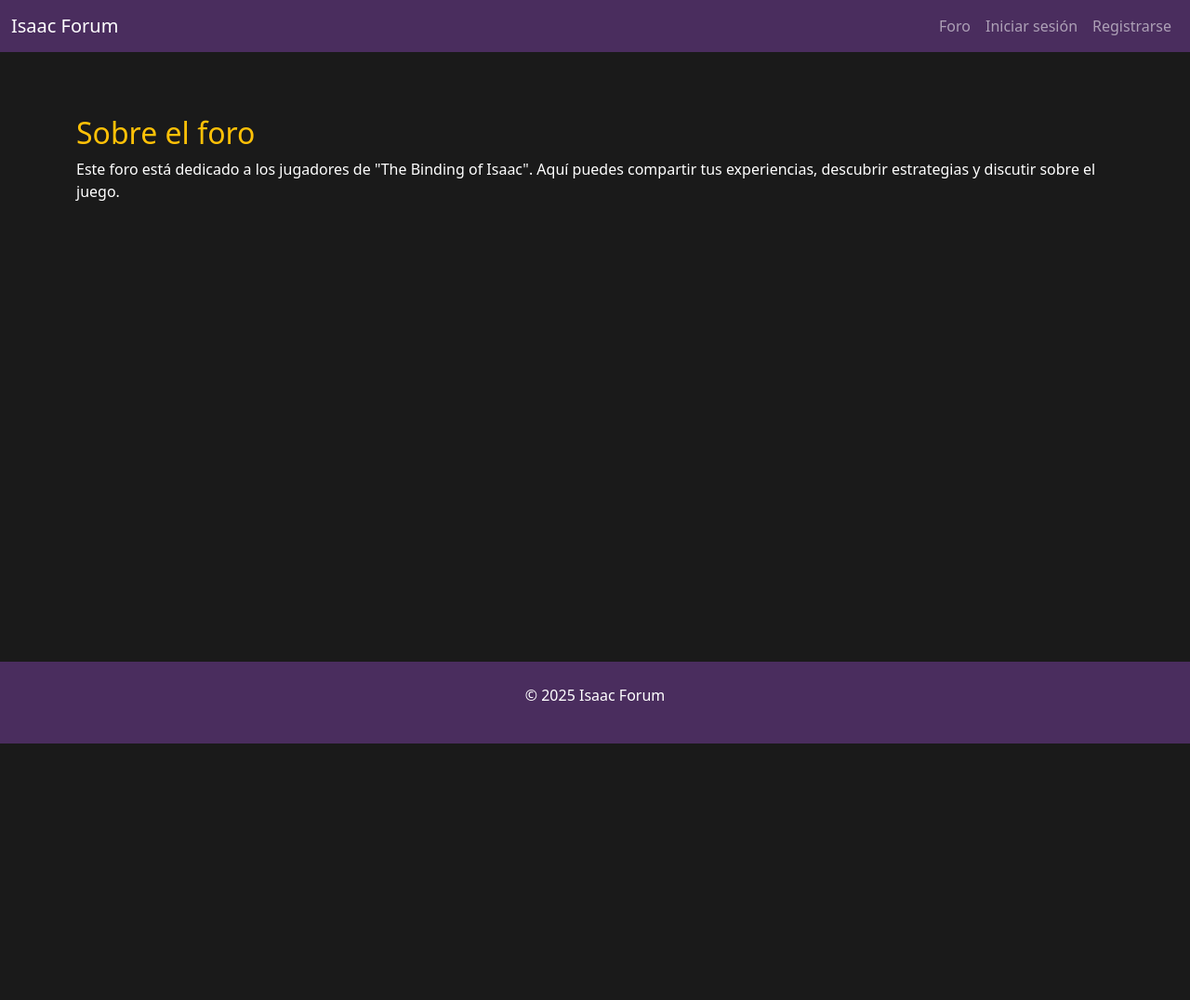
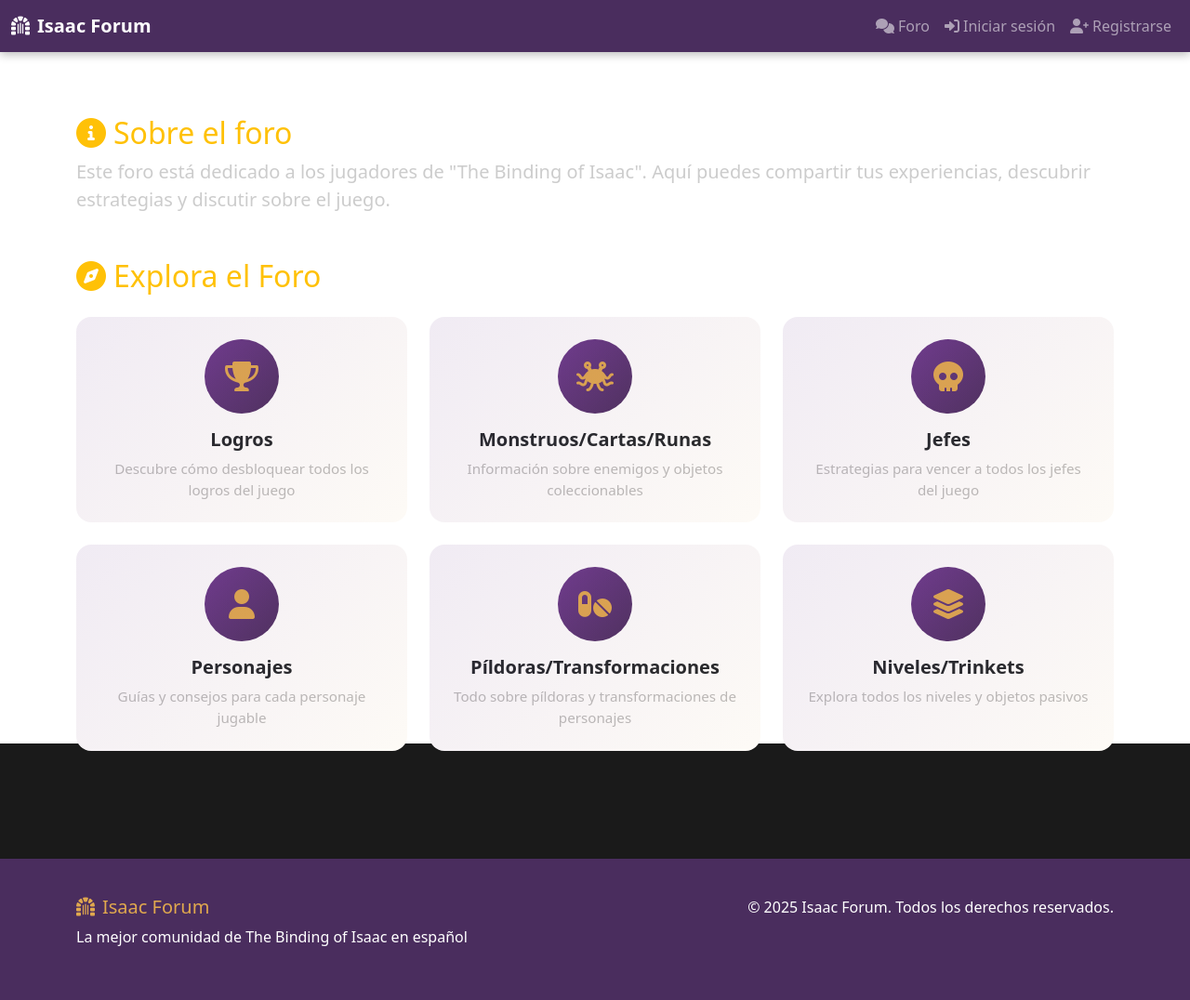
Before and after one commit to ferny2000/IsaacForum, a PHP site: page / in a window 1280 px wide. Shown: the whole page at 93% size. Before the commit the page ends 800 px from the top, so only its background shows below. Run offline with PHP 8.4, Linux system fonts and the light colour scheme.

Commit message:
Acrualización
Se le dio una mejora al diseño de la pagina

```diff
--- a/CSS/styles.css
+++ b/CSS/styles.css
@@ -3,49 +3,140 @@
     --primary-color: #6e3a8e;
     --secondary-color: #4a2d5e;
     --accent-color: #e0a84e;
-    --background: #1a1a1a; /* Color de fondo principal */
+    --background: #1a1a1a;
     --text-color: #f0f0f0;
     --card-bg: #2d2d2d;
+    --card-hover: #3a3a3a;
 }
 
-/* Aplica el fondo a toda la página */
+/* Estilos generales */
 html, body {
     height: 100%;
-    background-color: var(--background) !important; /* Fuerza el color */
+    background-color: var(--background);
     margin: 0;
     padding: 0;
+    color: var(--text-color);
 }
 
 body {
     font-family: 'Segoe UI', Tahoma, Geneva, Verdana, sans-serif;
-    color: var(--text-color);
     display: flex;
     flex-direction: column;
     min-height: 100vh;
 }
 
-/* Contenedor principal */
+/* Navbar */
+.navbar {
+    box-shadow: 0 2px 10px rgba(0, 0, 0, 0.3);
+}
+
+.navbar-brand {
+    font-weight: 600;
+    font-size: 1.4rem;
+}
+
+/* Contenido principal */
 .container {
     flex: 1;
     padding: 20px 0;
 }
 
-/* Formularios y tarjetas */
-.bg-dark {
-    background-color: var(--card-bg) !important; /* Asegura consistencia */
-    border-radius: 8px;
-    padding: 20px;
+.lead {
+    color: #ccc;
+}
+
+/* Tarjetas de sección */
+.section-card {
+    background-color: var(--card-bg);
+    transition: all 0.3s ease;
+    overflow: hidden;
+    position: relative;
+}
+
+.section-card::before {
+    content: '';
+    position: absolute;
+    top: 0;
+    left: 0;
+    width: 100%;
+    height: 100%;
+    background: linear-gradient(135deg, rgba(110, 58, 142, 0.1) 0%, rgba(224, 168, 78, 0.05) 100%);
+    z-index: 1;
+}
+
+.section-card:hover {
+    background-color: var(--card-hover);
+    transform: translateY(-5px);
+    box-shadow: 0 10px 20px rgba(0, 0, 0, 0.3);
+}
+
+.icon-wrapper {
+    width: 80px;
+    height: 80px;
+    margin: 0 auto;
+    background: linear-gradient(135deg, var(--primary-color) 0%, var(--secondary-color) 100%);
+    border-radius: 50%;
+    display: flex;
+    align-items: center;
+    justify-content: center;
+    font-size: 2rem;
+    color: var(--accent-color);
+}
+
+.card-title {
+    font-weight: 600;
+    margin-bottom: 1rem;
+}
+
+.card-text {
+    color: #bbb;
+    font-size: 0.95rem;
+}
+
+/* Textos y acentos */
+.text-accent {
+    color: var(--accent-color);
+}
+
+.text-warning {
+    color: var(--accent-color) !important;
+}
+
+/* Bordes redondeados */
+.rounded-4 {
+    border-radius: 16px !important;
 }
 
 /* Footer */
 footer {
-    background-color: var(--secondary-color) !important;
+    background-color: var(--secondary-color);
     color: white;
-    text-align: center;
-    padding: 1.5rem;
-    width: 100%;
+    padding: 1.5rem 0;
+    margin-top: 3rem;
 }
 
-p{
-    color: white;
+.social-icons a {
+    font-size: 1.2rem;
+    transition: color 0.3s;
 }
+
+.social-icons a:hover {
+    color: var(--accent-color);
+}
+
+/* Responsive */
+@media (max-width: 768px) {
+    .icon-wrapper {
+        width: 60px;
+        height: 60px;
+        font-size: 1.5rem;
+    }
+
+    .card-title {
+        font-size: 1rem;
+    }
+
+    .card-text {
+        font-size: 0.85rem;
+    }
+}
--- a/index.html
+++ b/index.html
@@ -6,33 +6,138 @@
     <title>Isaac Forum</title>
     <link rel="stylesheet" href="./CSS/styles.css">
     <link rel="stylesheet" href="https://cdn.jsdelivr.net/npm/bootstrap@5.3.0-alpha1/dist/css/bootstrap.min.css">
+    <link rel="stylesheet" href="https://cdnjs.cloudflare.com/ajax/libs/font-awesome/6.0.0/css/all.min.css">
 </head>
 <body>
-
-
     <!-- Navbar -->
     <nav class="navbar navbar-expand-lg navbar-dark" style="background-color: #4a2d5e;">
         <div class="container-fluid">
-            <a class="navbar-brand" href="#">Isaac Forum</a>
+            <a class="navbar-brand" href="#"><i class="fas fa-dungeon me-2"></i>Isaac Forum</a>
             <ul class="navbar-nav ms-auto">
-                <li class="nav-item"><a class="nav-link" href="foro.php">Foro</a></li>
-                <li class="nav-item"><a class="nav-link" href="login.html">Iniciar sesión</a></li>
-                <li class="nav-item"><a class="nav-link" href="register.html">Registrarse</a></li>
+                <li class="nav-item"><a class="nav-link" href="foro.php"><i class="fas fa-comments me-1"></i>Foro</a></li>
+                <li class="nav-item"><a class="nav-link" href="login.html"><i class="fas fa-sign-in-alt me-1"></i>Iniciar sesión</a></li>
+                <li class="nav-item"><a class="nav-link" href="register.html"><i class="fas fa-user-plus me-1"></i>Registrarse</a></li>
             </ul>
         </div>
     </nav>
 
     <!-- Contenido Principal -->
     <div class="container my-5">
-        <section>
-            <h2 class="text-warning">Sobre el foro</h2>
-            <p>Este foro está dedicado a los jugadores de "The Binding of Isaac". Aquí puedes compartir tus experiencias, descubrir estrategias y discutir sobre el juego.</p>
+        <section class="mb-5">
+            <h2 class="text-warning"><i class="fas fa-info-circle me-2"></i>Sobre el foro</h2>
+            <p class="lead">Este foro está dedicado a los jugadores de "The Binding of Isaac". Aquí puedes compartir tus experiencias, descubrir estrategias y discutir sobre el juego.</p>
+        </section>
+
+        <!-- Sección de Cuadros -->
+        <section class="my-5">
+            <h2 class="text-warning mb-4"><i class="fas fa-compass me-2"></i>Explora el Foro</h2>
+            <div class="row g-4">
+                <!-- Logros -->
+                <div class="col-md-4 col-sm-6">
+                    <a href="foro.php?seccion=logros" class="text-decoration-none">
+                        <div class="card h-100 border-0 rounded-4 section-card">
+                            <div class="card-body text-center p-4">
+                                <div class="icon-wrapper mb-3">
+                                    <i class="fas fa-trophy"></i>
+                                </div>
+                                <h5 class="card-title text-accent">Logros</h5>
+                                <p class="card-text">Descubre cómo desbloquear todos los logros del juego</p>
+                            </div>
+                        </div>
+                    </a>
+                </div>
+
+                <!-- Monstruos/Cartas/Runas -->
+                <div class="col-md-4 col-sm-6">
+                    <a href="foro.php?seccion=monstruos" class="text-decoration-none">
+                        <div class="card h-100 border-0 rounded-4 section-card">
+                            <div class="card-body text-center p-4">
+                                <div class="icon-wrapper mb-3">
+                                    <i class="fas fa-pastafarianism"></i>
+                                </div>
+                                <h5 class="card-title text-accent">Monstruos/Cartas/Runas</h5>
+                                <p class="card-text">Información sobre enemigos y objetos coleccionables</p>
+                            </div>
+                        </div>
+                    </a>
+                </div>
+
+                <!-- Jefes -->
+                <div class="col-md-4 col-sm-6">
+                    <a href="foro.php?seccion=jefes" class="text-decoration-none">
+                        <div class="card h-100 border-0 rounded-4 section-card">
+                            <div class="card-body text-center p-4">
+                                <div class="icon-wrapper mb-3">
+                                    <i class="fas fa-skull"></i>
+                                </div>
+                                <h5 class="card-title text-accent">Jefes</h5>
+                                <p class="card-text">Estrategias para vencer a todos los jefes del juego</p>
+                            </div>
+                        </div>
+                    </a>
+                </div>
+
+                <!-- Personajes -->
+                <div class="col-md-4 col-sm-6">
+                    <a href="foro.php?seccion=personajes" class="text-decoration-none">
+                        <div class="card h-100 border-0 rounded-4 section-card">
+                            <div class="card-body text-center p-4">
+                                <div class="icon-wrapper mb-3">
+                                    <i class="fas fa-user"></i>
+                                </div>
+                                <h5 class="card-title text-accent">Personajes</h5>
+                                <p class="card-text">Guías y consejos para cada personaje jugable</p>
+                            </div>
+                        </div>
+                    </a>
+                </div>
+
+                <!-- Píldoras/Transformaciones -->
+                <div class="col-md-4 col-sm-6">
+                    <a href="foro.php?seccion=pildoras" class="text-decoration-none">
+                        <div class="card h-100 border-0 rounded-4 section-card">
+                            <div class="card-body text-center p-4">
+                                <div class="icon-wrapper mb-3">
+                                    <i class="fas fa-pills"></i>
+                                </div>
+                                <h5 class="card-title text-accent">Píldoras/Transformaciones</h5>
+                                <p class="card-text">Todo sobre píldoras y transformaciones de personajes</p>
+                            </div>
+                        </div>
+                    </a>
+                </div>
+
+                <!-- Niveles/Trinkets -->
+                <div class="col-md-4 col-sm-6">
+                    <a href="foro.php?seccion=niveles" class="text-decoration-none">
+                        <div class="card h-100 border-0 rounded-4 section-card">
+                            <div class="card-body text-center p-4">
+                                <div class="icon-wrapper mb-3">
+                                    <i class="fas fa-layer-group"></i>
+                                </div>
+                                <h5 class="card-title text-accent">Niveles/Trinkets</h5>
+                                <p class="card-text">Explora todos los niveles y objetos pasivos</p>
+                            </div>
+                        </div>
+                    </a>
+                </div>
+            </div>
         </section>
     </div>
 
     <!-- Footer -->
-    <footer style="background-color: #4a2d5e; color: white; padding: 1.5rem; text-align: center;">
-        <p>&copy; 2025 Isaac Forum</p>
+    <footer class="mt-auto">
+        <div class="container py-3">
+            <div class="row">
+                <div class="col-md-6">
+                    <h5 class="text-accent"><i class="fas fa-dungeon me-2"></i>Isaac Forum</h5>
+                    <p>La mejor comunidad de The Binding of Isaac en español</p>
+                </div>
+                <div class="col-md-6 text-md-end">
+                    <p class="mb-0">&copy; 2025 Isaac Forum. Todos los derechos reservados.</p>
+                </div>
+            </div>
+        </div>
     </footer>
 
     <script src="https://cdn.jsdelivr.net/npm/bootstrap@5.3.0-alpha1/dist/js/bootstrap.bundle.min.js"></script>
```
Also changed, not shown: foro.html (deleted, +0 -69 lines), foro.php (+30 -31 lines), login.html (+21 -14 lines), register.html (+22 -15 lines).
